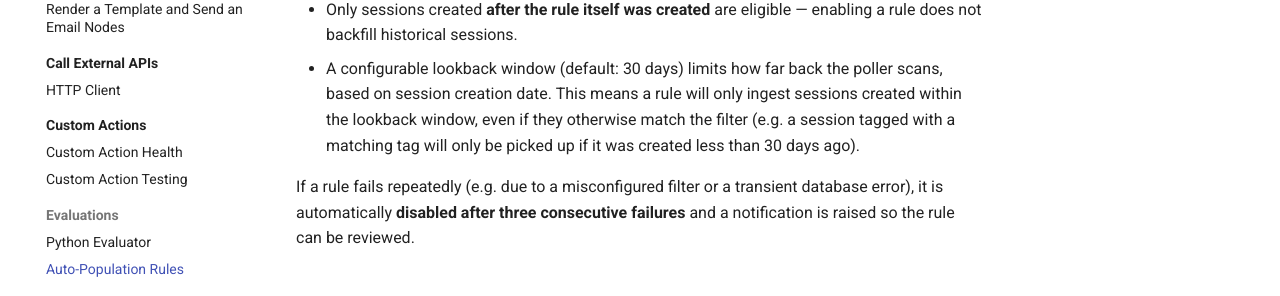
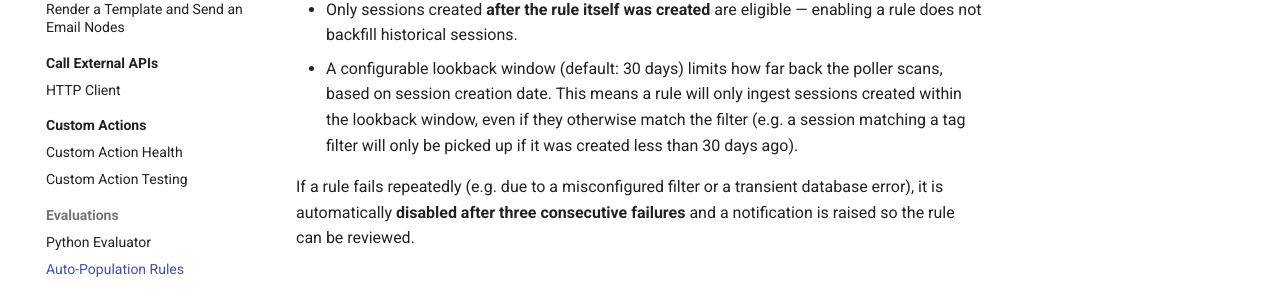
Before and after one commit to dimagi/open-chat-studio-docs, an MkDocs documentation site: the page built from docs/tech-hub/evaluations/auto_population.md, in a window 1280 px wide and 900 px high, scrolled down 506 px. Shown: the part 201-497 px from the top of the window. Built offline with MkDocs 1.6.1 and Material for MkDocs 9.7.7, drawn with Linux system fonts in a browser that asks for light colours; a script that is not in the unit is left out; comment, search, counter and statistics services are not loaded.

Commit message:
small review comments

```diff
--- a/docs/tech-hub/evaluations/auto_population.md
+++ b/docs/tech-hub/evaluations/auto_population.md
@@ -15,7 +15,7 @@ Session-level datasets can be configured to **continuously ingest new sessions**
 A background task polls each enabled rule every **5 minutes** and adds any new sessions that match its filters and are not already in the dataset. Ingestion is bounded:
 
 - Only sessions created **after the rule itself was created** are eligible — enabling a rule does not backfill historical sessions.
-- A configurable lookback window (default: 30 days) limits how far back the poller scans, based on session creation date. This means a rule will only ingest sessions created within the lookback window, even if they otherwise match the filter (e.g. a session tagged with a matching tag will only be picked up if it was created less than 30 days ago).
+- A configurable lookback window (default: 30 days) limits how far back the poller scans, based on session creation date. This means a rule will only ingest sessions created within the lookback window, even if they otherwise match the filter (e.g. a session matching a tag filter will only be picked up if it was created less than 30 days ago).
 
 If a rule fails repeatedly (e.g. due to a misconfigured filter or a transient database error), it is automatically **disabled after three consecutive failures** and a notification is raised so the rule can be reviewed.
 
```
Also changed, not shown: docs/concepts/evaluations/tag_rules.md (+1 -1 lines), docs/how-to/realtime_llm_judge.md (+1 -1 lines), docs/tech-hub/evaluations/python_evaluator.md (+1 -1 lines).
